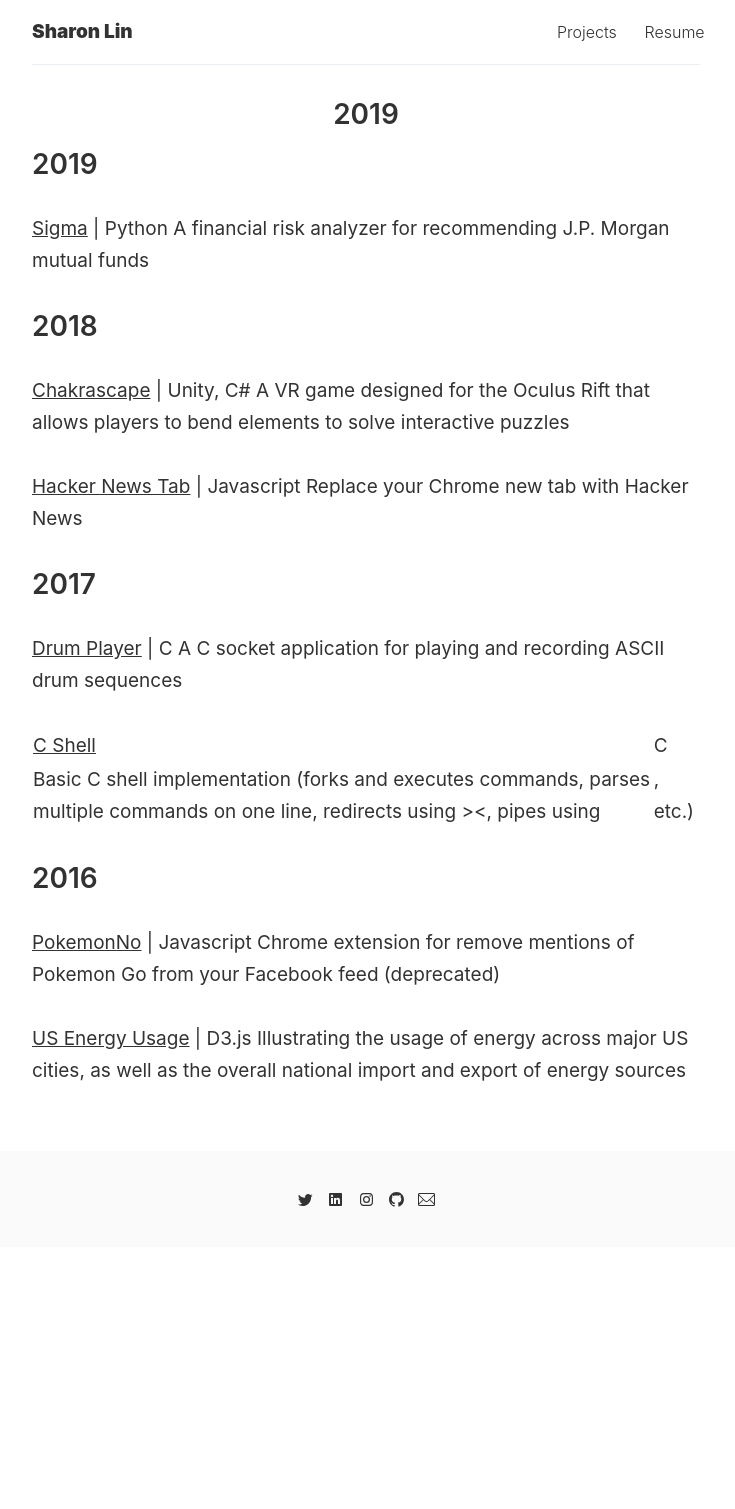
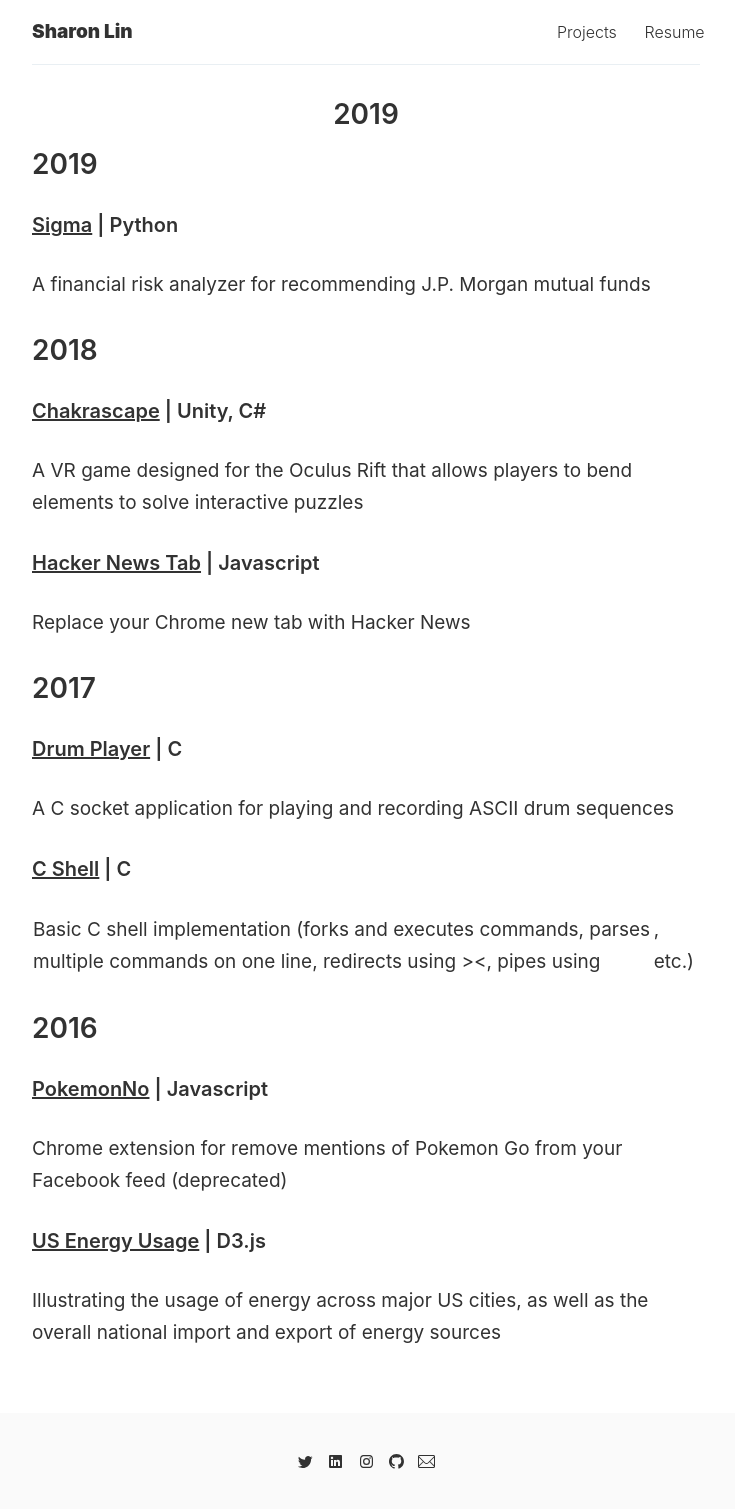
Before and after one commit to sharontlin/sharontlin.github.io, a Jekyll site: the page built from _pages/projects.md, in a window 1280 px wide. Shown: the whole page, without its empty margins (274-1009 px from the left). Built offline with Jekyll 4.4.1, drawn with Linux system fonts in a browser that asks for light colours; our own code applies the rules of GitHub Pages for plain Markdown files; before the commit the page ends 1247 px from its top, so only the background shows below that.

```diff
--- a/_pages/projects.md
+++ b/_pages/projects.md
@@ -4,29 +4,36 @@ layout: page
 
 ## 2019
 
-[Sigma](http://61.93.198.242/jpm-sigma/index.php/questionnaire/financial-health/) | Python
+#### [Sigma](http://61.93.198.242/jpm-sigma/index.php/questionnaire/financial-health/) | Python
+
 A financial risk analyzer for recommending J.P. Morgan mutual funds
 
 ## 2018
 
-[Chakrascape](https://www.youtube.com/watch?v=A2SIj2BIOAo) | Unity, C#
+#### [Chakrascape](https://www.youtube.com/watch?v=A2SIj2BIOAo) | Unity, C#
+
 A VR game designed for the Oculus Rift that allows players to bend elements to solve interactive puzzles
 
-[Hacker News Tab](https://github.com/sharon-lin/hackernews-tab) | Javascript
+#### [Hacker News Tab](https://github.com/sharon-lin/hackernews-tab) | Javascript
+
 Replace your Chrome new tab with Hacker News
 
 ## 2017
 
-[Drum Player](https://github.com/sharon-lin/Sharon-Lin_John-Park_Yikai-Wang_Bloop) | C
+#### [Drum Player](https://github.com/sharon-lin/Sharon-Lin_John-Park_Yikai-Wang_Bloop) | C
+
 A C socket application for playing and recording ASCII drum sequences
 
-[C Shell](https://github.com/sharon-lin/shell-proj) | C
+#### [C Shell](https://github.com/sharon-lin/shell-proj) | C
+
 Basic C shell implementation (forks and executes commands, parses multiple commands on one line, redirects using ><, pipes using |, etc.)
 
 ## 2016
 
-[PokemonNo](https://github.com/sharon-lin/PokemonNo) | Javascript
+#### [PokemonNo](https://github.com/sharon-lin/PokemonNo) | Javascript
+
 Chrome extension for remove mentions of Pokemon Go from your Facebook feed (deprecated)
 
-[US Energy Usage](https://github.com/janetzhang321/mitochondria) | D3.js
+#### [US Energy Usage](https://github.com/janetzhang321/mitochondria) | D3.js
+
 Illustrating the usage of energy across major US cities, as well as the overall national import and export of energy sources
```
